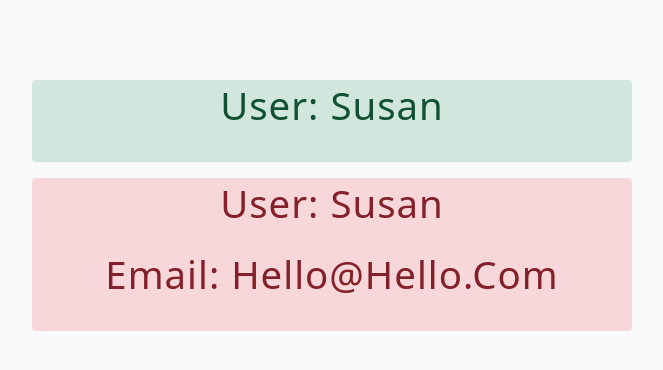
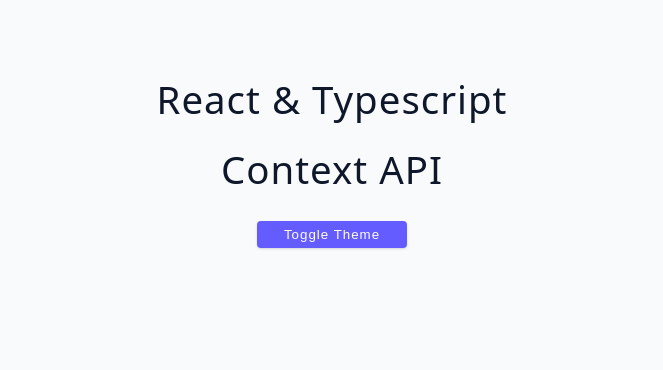
Before and after one commit to PadillaTom/NextJS-Course, a React (Vite) app: page / in a window 1280 px wide. Shown: the top 370 px of the page, without its empty margins (308-971 px from the left). Built offline with nearby package versions, Linux system fonts and the light colour scheme.

Commit message:
ts-react - ContextAPI and type definitions

```diff
--- a/src/App.tsx
+++ b/src/App.tsx
@@ -1,12 +1,9 @@
-import Component from "./starter/05-challenge";
+import Component from "./starter/06-context";
 
 function App() {
 	return (
 		<main>
-			{/* <Component type="advanced" name="susan" email="asd@asd.com"></Component> */}
-			{/* <Component type="basic" name="susan" ></Component> */}
-			<Component type="basic" name="susan"></Component>
-			<Component type="advanced" name="susan" email="hello@hello.com"></Component>
+			<Component></Component>
 		</main>
 	);
 }
--- /dev/null
+++ b/src/starter/06-context/context.tsx
@@ -0,0 +1,28 @@
+import { createContext, useContext, useState } from "react";
+
+type Theme = "light" | "dark" | "system";
+type ThemeProviderState = {
+	theme: Theme;
+	setTheme: (theme: Theme) => void;
+};
+type ThemeProviderProps = {
+	children: React.ReactNode;
+	defaultTheme?: Theme;
+};
+
+const ThemeProviderContext = createContext<ThemeProviderState | undefined>(undefined);
+
+export function ThemeProvider({ children, defaultTheme = "system" }: ThemeProviderProps) {
+	const [theme, setTheme] = useState<Theme>(defaultTheme);
+	return <ThemeProviderContext.Provider value={{ theme, setTheme }}>{children}</ThemeProviderContext.Provider>;
+}
+
+export const useTheme = () => {
+	const context = useContext(ThemeProviderContext);
+	if (context === undefined) throw new Error("useTheme must be used within the ThemeProvider.");
+	return context;
+};
+
+// If instead of a String we want an Object:
+// 1) Specify an interface for ceateContext<CustomType | undefined>(undefined);
+// 2) <ThemeProviderContext.Provider value={}> (Respecting the CustomType needs).
--- a/src/starter/06-context/index.tsx
+++ b/src/starter/06-context/index.tsx
@@ -1,9 +1,36 @@
+import { useTheme, ThemeProvider } from "./context";
+
+function ParentComponent() {
+	return (
+		<ThemeProvider>
+			<Component></Component>
+		</ThemeProvider>
+	);
+}
+
 function Component() {
+	const context = useTheme();
+	console.log(context);
+
 	return (
 		<div>
 			<h2>React & Typescript</h2>
 			<h2>Context API</h2>
+
+			<button
+				type="button"
+				className="btn btn-center"
+				onClick={() => {
+					if (context.theme === "dark") {
+						context.setTheme("system");
+						return;
+					}
+					context.setTheme("dark");
+				}}
+			>
+				Toggle Theme
+			</button>
 		</div>
 	);
 }
-export default Component;
+export default ParentComponent;
```
Lines whose indentation alone changed are shown as unchanged.
